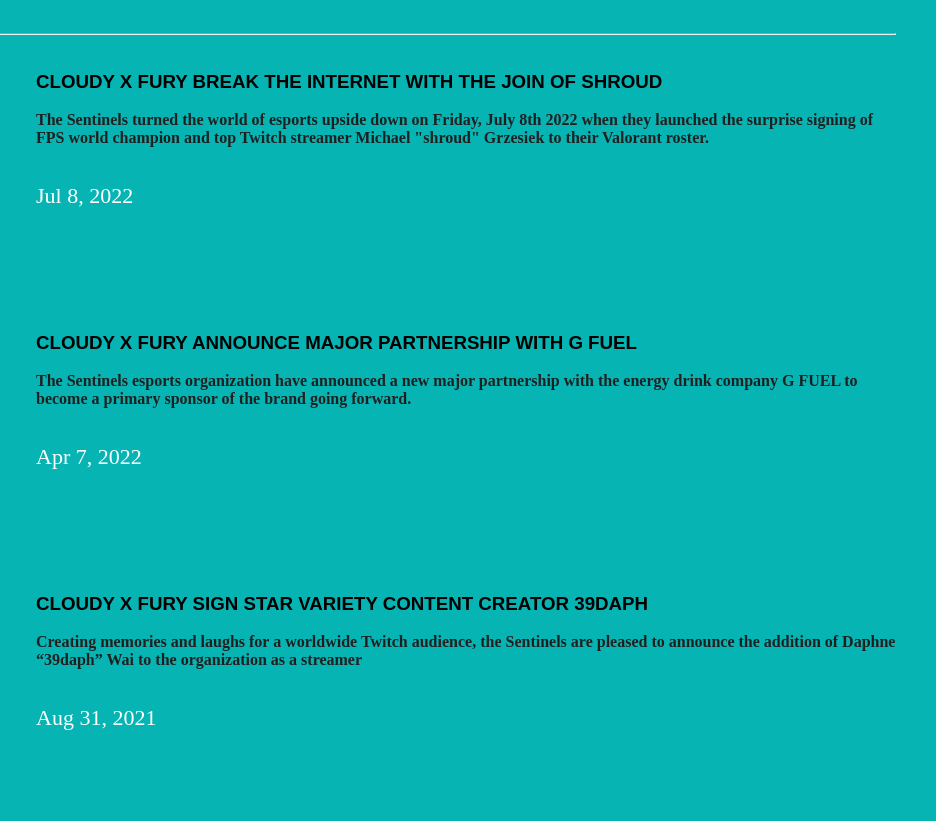
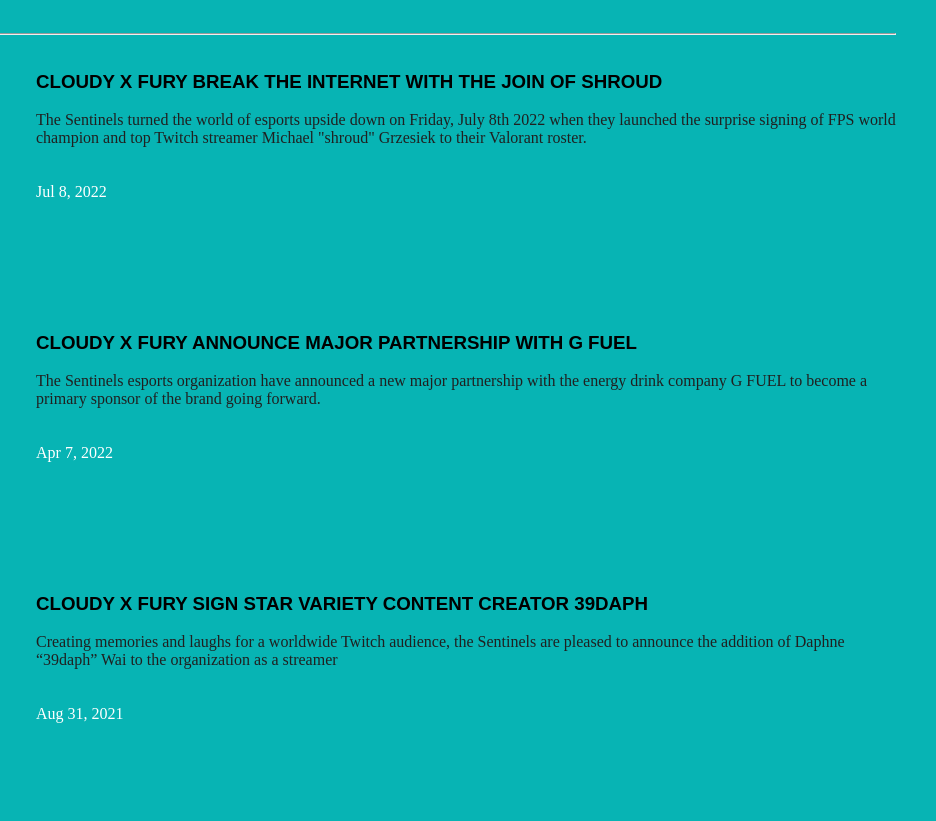
Before and after one commit to AdddiJain/cloudy.org, a plain HTML site: page index.html in a window 1280 px wide. Shown: the part 2033-2854 px from the top of the page, 344-1280 px from the left. Drawn offline with Linux system fonts and the light colour scheme.

Commit message:
Update style.css

```diff
--- a/style.css
+++ b/style.css
@@ -332,10 +332,10 @@
 }
 .boxer p{
   color: rgb(32, 32, 32);
-  font-weight: 600;
+  font-weight: 500;
 }
 .boxer span{
-  font-size: 22px;
+  font-size: 16px;
   font-weight: 400;
   color: #fff;
 }
```
